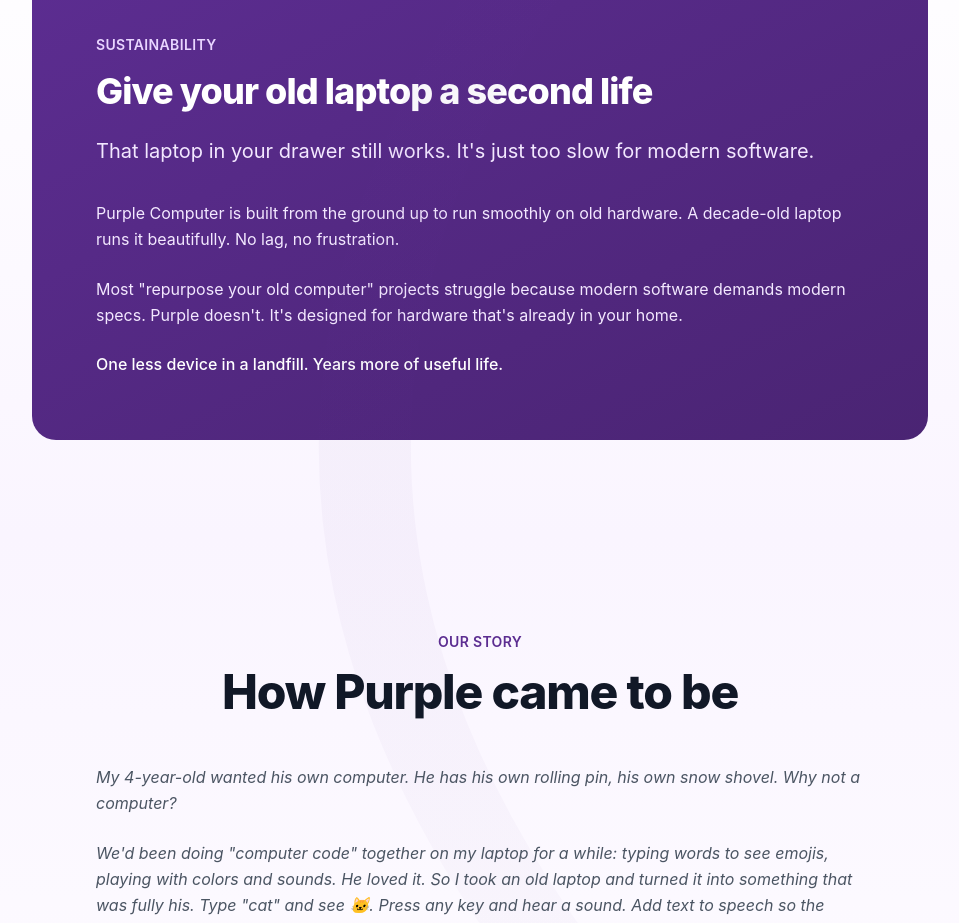
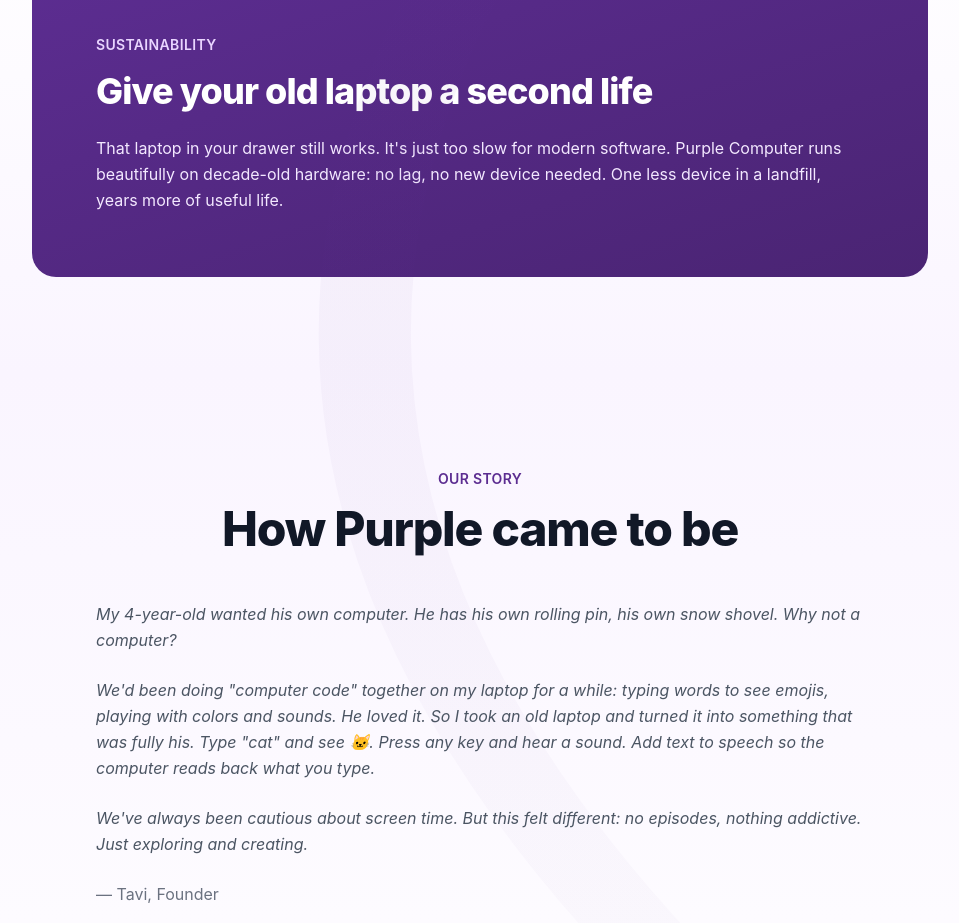
Before and after one commit to purplecomputerorg/landing, a Next.js app: page / in a window 1280 px wide. Shown: the part 3980-4903 px from the top of the page, without its empty margins (160-1119 px from the left). Built offline with nearby package versions, Linux system fonts and the light colour scheme.

Commit message:
Tighten sustainability

```diff
--- a/src/components/Sustainability.tsx
+++ b/src/components/Sustainability.tsx
@@ -9,26 +9,11 @@
             Give your old laptop a second life
           </h2>
 
-          <p className="text-xl text-purple-100 mb-8 leading-relaxed">
+          <p className="text-purple-100 leading-relaxed">
             That laptop in your drawer still works. It's just too slow for modern software.
+            Purple Computer runs beautifully on decade-old hardware: no lag, no new device needed.
+            One less device in a landfill, years more of useful life.
           </p>
-
-          <div className="space-y-6 text-purple-100">
-            <p className="leading-relaxed">
-              Purple Computer is built from the ground up to run smoothly on old hardware.
-              A decade-old laptop runs it beautifully. No lag, no frustration.
-            </p>
-
-            <p className="leading-relaxed">
-              Most "repurpose your old computer" projects struggle because modern software
-              demands modern specs. Purple doesn't. It's designed for hardware that's already
-              in your home.
-            </p>
-
-            <p className="text-white font-medium">
-              One less device in a landfill. Years more of useful life.
-            </p>
-          </div>
         </div>
     </div>
   );
```
